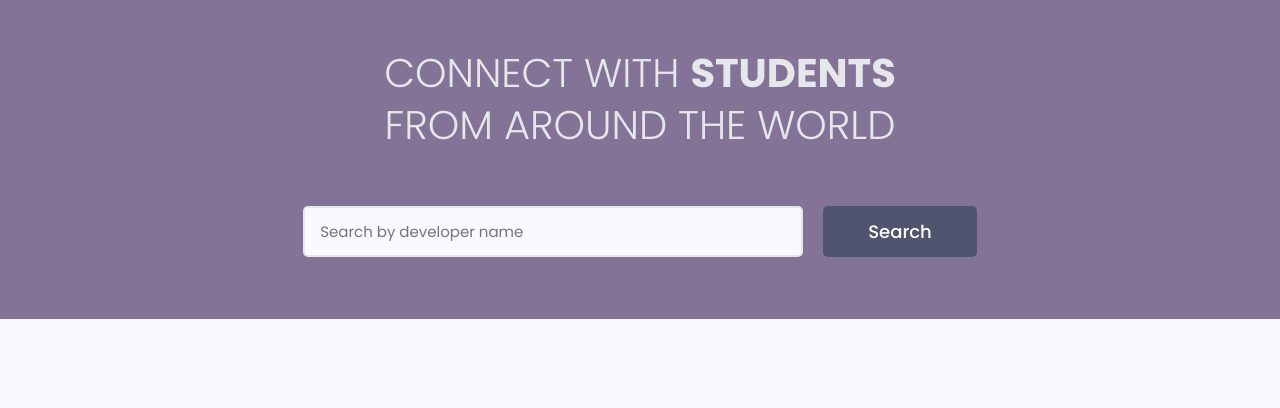
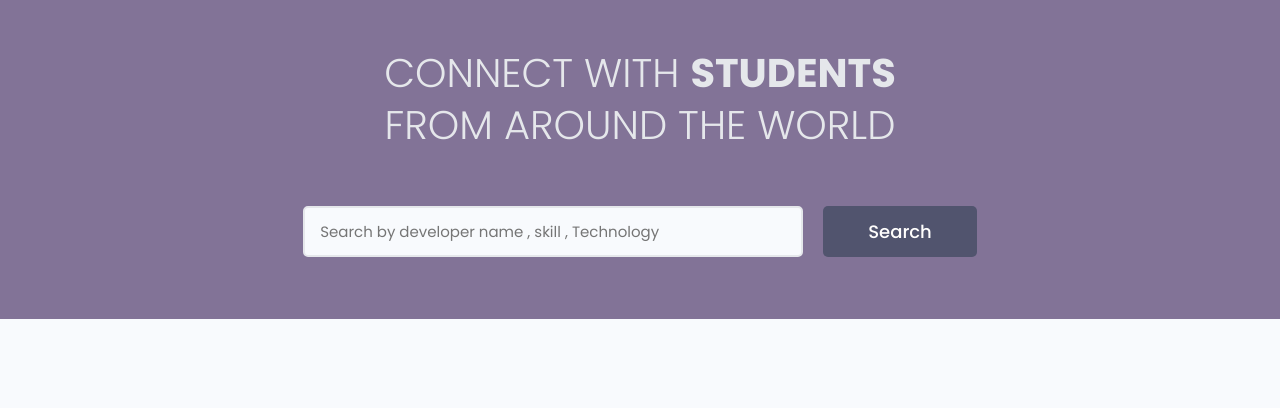
Before and after one commit to trickster26/Find_Dev, a Django app: page / in a window 1280 px wide. Shown: the part 78-486 px from the top of the page. Run offline with Django 4.2, Linux system fonts and the light colour scheme; some libraries are stand-ins or nearby versions.

Commit message:
placeholder text

```diff
--- a/templates/index.html
+++ b/templates/index.html
@@ -56,7 +56,7 @@
             <div class="form__field">
               <label for="formInput#search">Search Developers </label>
               <input class="input input--text" id="formInput#search" type="text" name="text"
-                placeholder="Search by developer name" />
+                placeholder="Search by developer name , skill , Technology" />
             </div>
 
             <input class="btn btn--sub btn--lg" type="submit" value="Search" />
--- a/users/templates/users/profiles.html
+++ b/users/templates/users/profiles.html
@@ -16,7 +16,7 @@
               <label for="formInput#search">Search Developers </label>
               <input class="input input--text" id="formInput#search" type="text" name="search_query"
 
-              value="{{search_query}}" placeholder="Search by developer name" />
+              value="{{search_query}}" placeholder="Search by developer name , skill , Technology" />
             </div>
 
             <input class="btn btn--sub btn--lg" type="submit" value="Search" />
```
